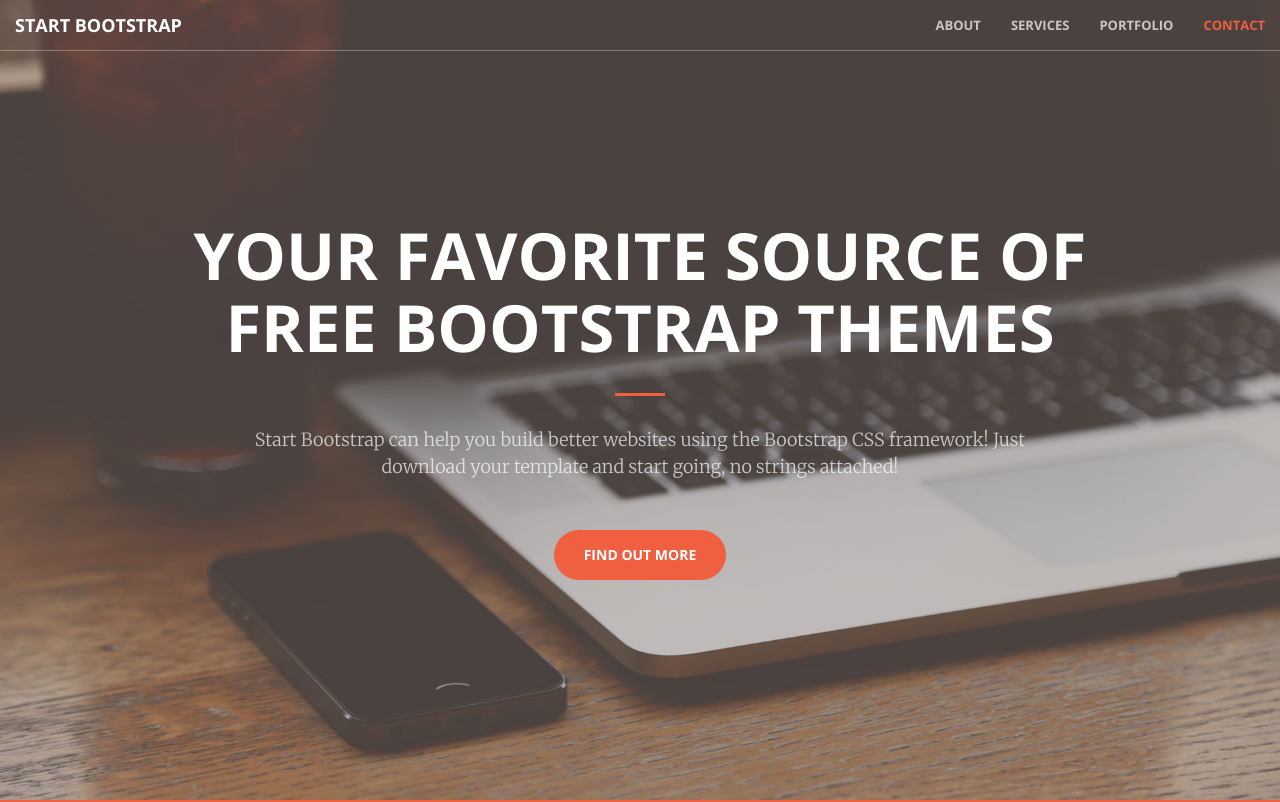
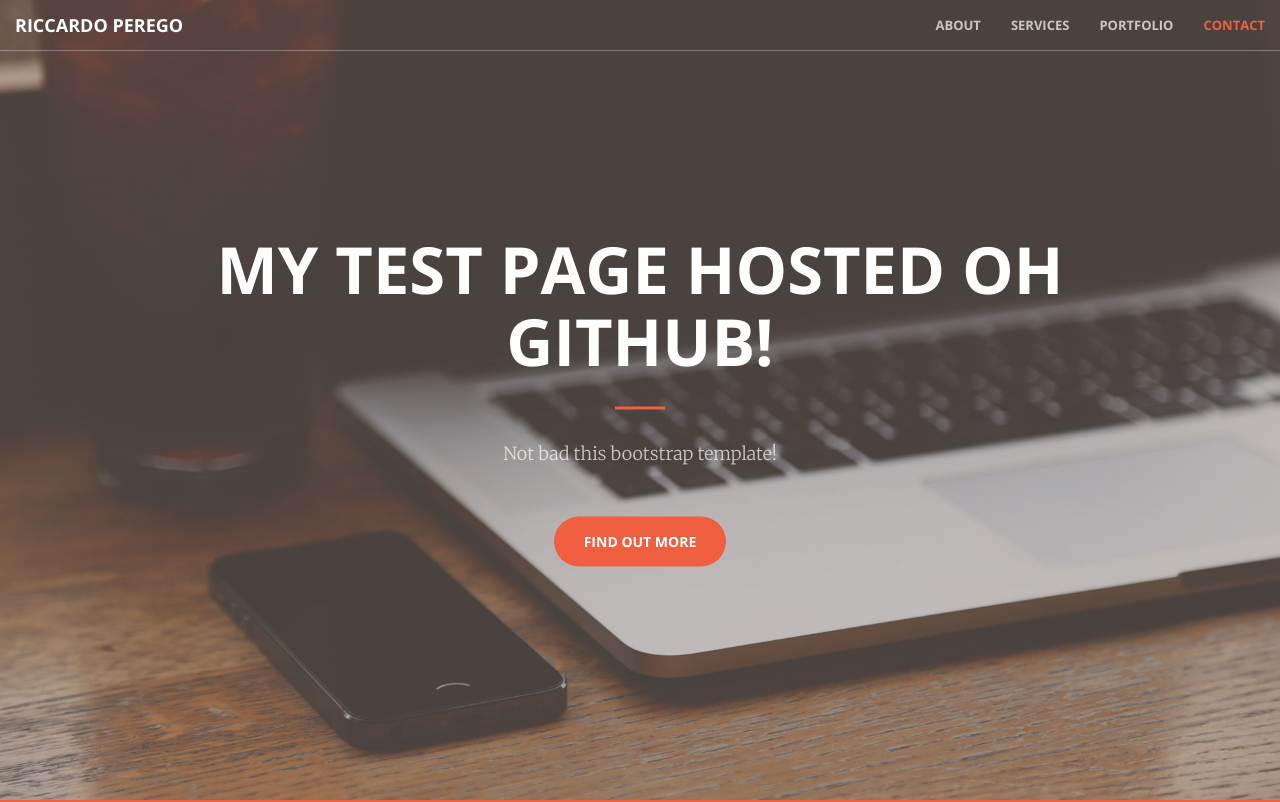
Before and after one commit to riccardoperego/riccardoperego.github.io, a plain HTML site: page index.html in a window 1280 px wide. Shown: the top 802 px of the page. Drawn offline with nearby package versions, Linux system fonts and the light colour scheme.

Commit message:
bootstrap mod

```diff
--- a/index.html
+++ b/index.html
@@ -9,7 +9,7 @@
     <meta name="description" content="">
     <meta name="author" content="">
 
-    <title>Creative - Start Bootstrap Theme</title>
+    <title>riccardoperego</title>
 
     <!-- Bootstrap Core CSS -->
     <link rel="stylesheet" href="css/bootstrap.min.css" type="text/css">
@@ -46,7 +46,7 @@
                     <span class="icon-bar"></span>
                     <span class="icon-bar"></span>
                 </button>
-                <a class="navbar-brand page-scroll" href="#page-top">Start Bootstrap</a>
+                <a class="navbar-brand page-scroll" href="#page-top">Riccardo Perego</a>
             </div>
 
             <!-- Collect the nav links, forms, and other content for toggling -->
@@ -74,9 +74,9 @@
     <header>
         <div class="header-content">
             <div class="header-content-inner">
-                <h1>Your Favorite Source of Free Bootstrap Themes</h1>
+                <h1>My test page hosted oh github!</h1>
                 <hr>
-                <p>Start Bootstrap can help you build better websites using the Bootstrap CSS framework! Just download your template and start going, no strings attached!</p>
+                <p>Not bad this bootstrap template!</p>
                 <a href="#about" class="btn btn-primary btn-xl page-scroll">Find Out More</a>
             </div>
         </div>
```
